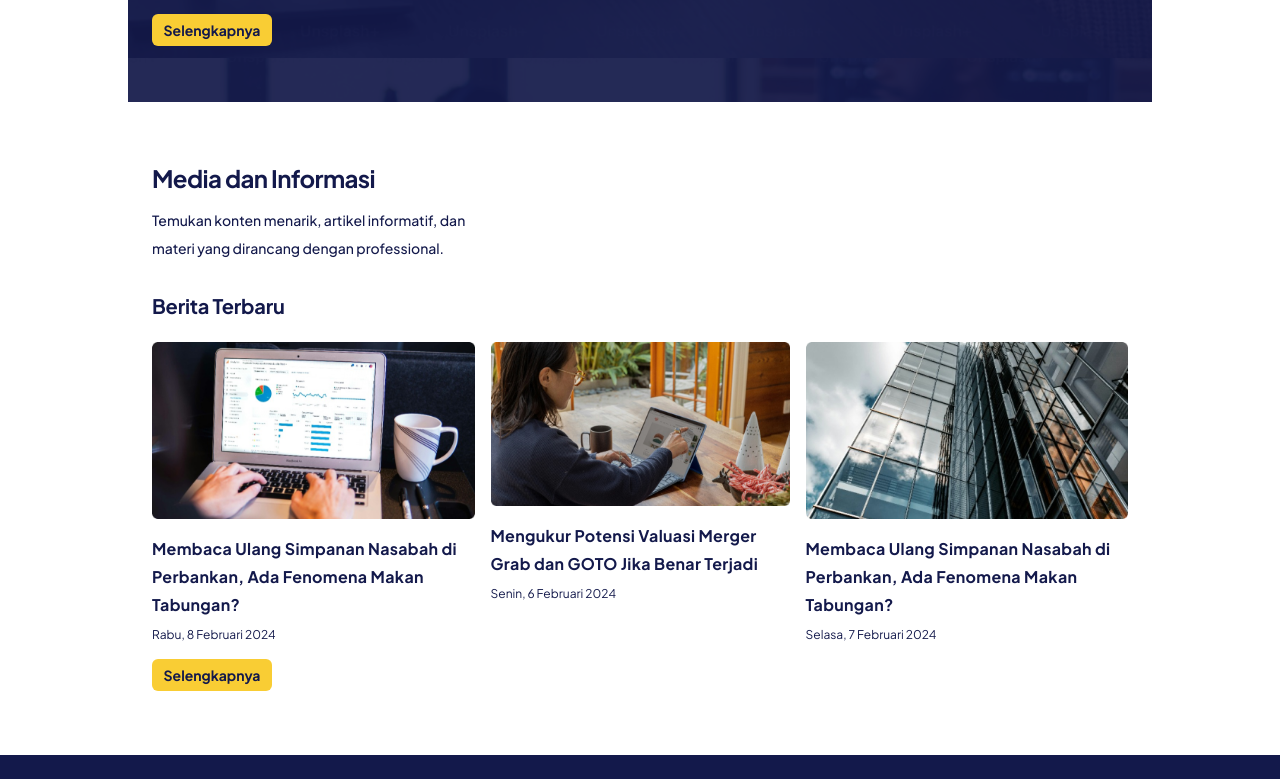
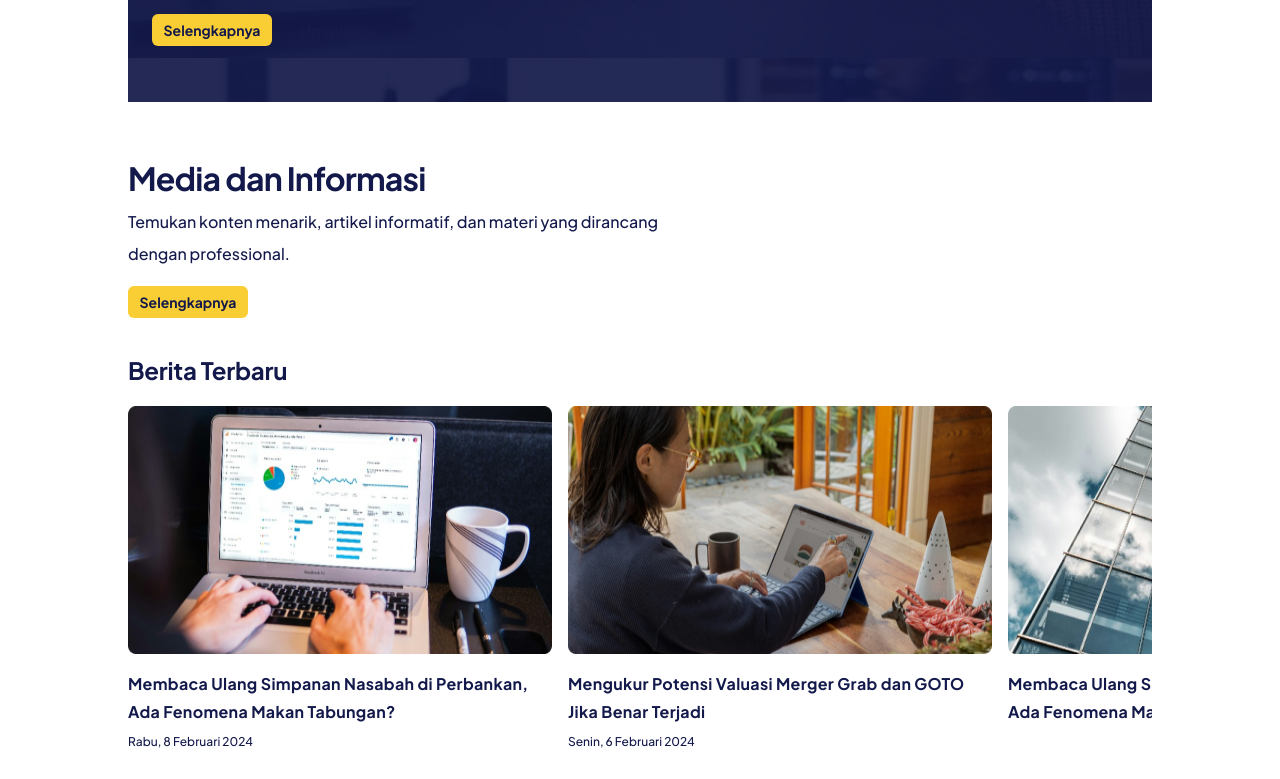
Before and after one commit to bratdr/btech-solutions, a Next.js app: page / in a window 1280 px wide. Shown: the part 1821-2600 px from the top of the page. Built offline with nearby package versions, Linux system fonts and the light colour scheme.

Commit message:
update berita page

```diff
--- a/app/pages/berita/index.jsx
+++ b/app/pages/berita/index.jsx
@@ -1,72 +1,28 @@
-import Image from "next/image";
 import Link from "next/link";
-
-import Berita1 from "../../assets/image/berita/berita1.png";
-import Berita2 from "../../assets/image/berita/berita2.png";
-import Berita3 from "../../assets/image/berita/berita3.png";
+import ButtonMedium from "@/app/components/button/ButtonMedium";
+import BeritaCarousel from "@/app/components/carousel/BeritaCarousel";
 
 const Berita = () => {
   return (
     <>
-      <div className="flex flex-col px-6 pb-16" id="berita">
-        <div className="mt-10 max-w-[325px] text-[#13194B]">
-          <h3 className="mt-4 text-2xl font-bold leading-[40px] tracking-tight">
+      <div className="flex w-full flex-col px-6 pb-16 xl:px-0" id="berita">
+        <div className="mb-4 mt-10 max-w-[325px] text-[#13194B] xl:max-w-[535px]">
+          <h3 className="xl:text-h2_desktop mt-4 text-2xl font-bold leading-[40px] tracking-tight">
             Media dan Informasi
           </h3>
-          <div className="mt-2 text-sm font-medium leading-loose">
+          <div className="xl:text-body_desktop mt-2 text-sm font-medium leading-loose">
             <p>
               Temukan konten menarik, artikel informatif, dan materi yang
               dirancang dengan professional.
             </p>
           </div>
         </div>
+
+        <Link className="max-w-[124px]" href="/berita">
+          <ButtonMedium />
+        </Link>
         {/* Berita Carousel */}
-        <div className="flex flex-col gap-4 text-[#13194B]">
-          <h4 className="mt-6 text-xl font-bold leading-[40px] tracking-heading">
-            Berita Terbaru
-          </h4>
-          <div className="flex gap-4 overflow-x-scroll">
-            <div className="flex min-h-[168px] min-w-[299px] flex-col gap-4">
-              <Image src={Berita1} alt="Photo Kegiatan 1" />
-              <div className="flex flex-col gap-2">
-                <h5 className="text-base font-bold leading-[28px] tracking-paragraph">
-                  Membaca Ulang Simpanan Nasabah di Perbankan, Ada Fenomena
-                  Makan Tabungan?
-                </h5>
-                <p className="text-xs">Rabu, 8 Februari 2024</p>
-              </div>
-            </div>
-
-            <div className="flex min-h-[168px] min-w-[299px] flex-col gap-4">
-              <Image src={Berita2} alt="Photo Kegiatan 1" />
-              <div className="flex flex-col gap-2">
-                <h5 className="text-base font-bold leading-[28px] tracking-paragraph">
-                  Mengukur Potensi Valuasi Merger Grab dan GOTO Jika Benar
-                  Terjadi
-                </h5>
-                <p className="text-xs">Senin, 6 Februari 2024</p>
-              </div>
-            </div>
-
-            <div className="flex min-h-[168px] min-w-[299px] flex-col gap-4">
-              <Image src={Berita3} alt="Photo Kegiatan 1" />
-              <div className="flex flex-col gap-2">
-                <h5 className="text-base font-bold leading-[28px] tracking-paragraph">
-                  Membaca Ulang Simpanan Nasabah di Perbankan, Ada Fenomena
-                  Makan Tabungan?
-                </h5>
-                <p className="text-xs">Selasa, 7 Februari 2024</p>
-              </div>
-            </div>
-          </div>
-          <Link
-            href="/berita"
-            className="flex h-8 w-[120px] items-center justify-center
-            rounded-md bg-[#F9CD34] px-4 py-2 text-sm font-bold text-[#13194B]"
-          >
-            Selengkapnya
-          </Link>
-        </div>
+        <BeritaCarousel />
       </div>
     </>
   );
```
